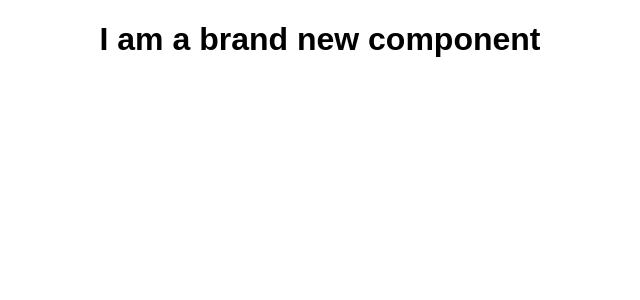
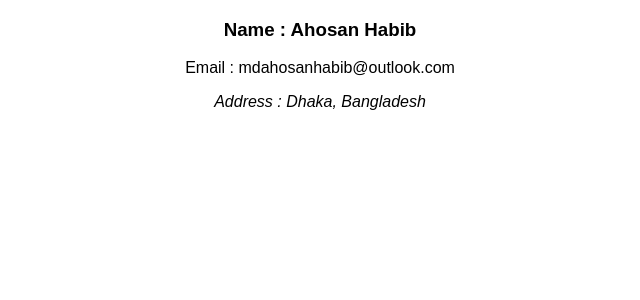
Before and after one commit to cseahosan/react-app-practice, a React (Create React App) app: page / in a window 1280 px wide. Shown: the top 300 px of the page, without its empty margins (320-960 px from the left). Built offline with nearby package versions, Linux system fonts and the light colour scheme.

Commit message:
usage of props

```diff
--- a/src/component/App.js
+++ b/src/component/App.js
@@ -5,7 +5,7 @@ class App extends Component {
   render() {
     return (
       <div className="App">
-          <First/>
+          <First name='Ahosan Habib' email='mdahosanhabib@outlook.com' address='Dhaka, Bangladesh'/>
       </div>
     );
   }
--- a/src/component/First/First.js
+++ b/src/component/First/First.js
@@ -2,7 +2,13 @@ import React, { Component } from 'react';
 
 class First extends Component {
     render() {
-        return <h1>I am a brand new component</h1>
+        return (
+            <div>
+                <h3>Name : {this.props.name}</h3>
+                <p>Email : {this.props.email}</p>
+                <address>Address : {this.props.address}</address>
+            </div>
+        )
     }
 }
 
```
